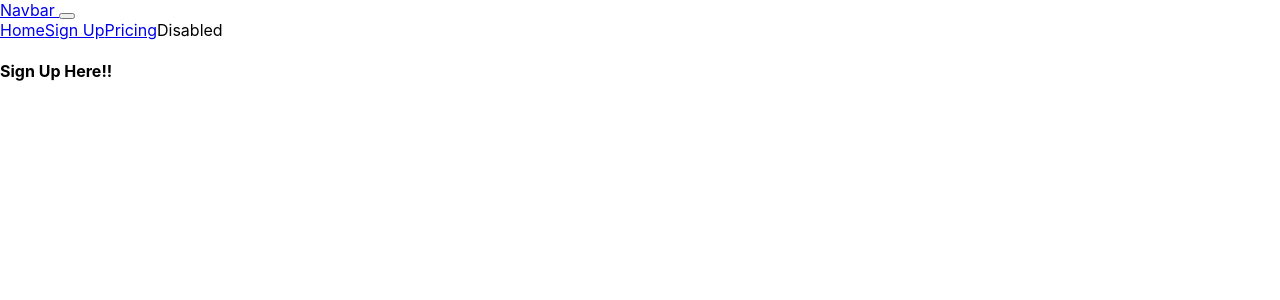
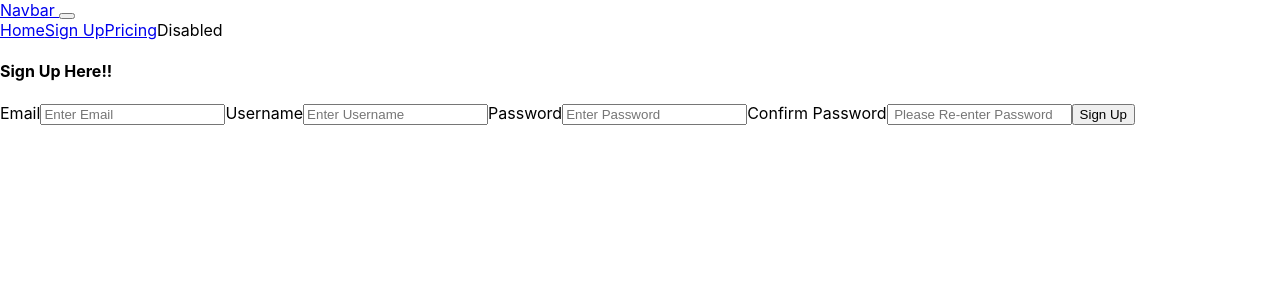
Before and after one commit to Navi-beep/Week8_React_Blog, a React (Create React App) app: page /signup in a window 1280 px wide. Shown: the top 300 px of the page. Built offline with nearby package versions, Linux system fonts and the light colour scheme; the HTML template or start-up script is replaced by a standard one.

Commit message:
reated signup form

```diff
--- a/src/components/Signup.js
+++ b/src/components/Signup.js
@@ -17,10 +17,24 @@ import { useNavigate } from 'react-router-dom'
 
                 <>
                     <h4 className="text-center"> Sign Up Here!!</h4>
+                    <form>
+                        <div className="form-group">
+                        <label htmlFor="email">Email</label>
+                        <input type='text' className='form-control' placeholder='Enter Email' name ='email' />
 
+                        <label htmlFor="Username">Username</label>
+                        <input type='text' className='form-control' placeholder='Enter Username' name ='username' />
 
+                        <label htmlFor="password">Password</label>
+                        <input type='text' className='form-control' placeholder='Enter Password' name ='password' />
 
+                        <label htmlFor="confirmPassword">Confirm Password</label>
+                        <input type='text' className='form-control' placeholder=' Please Re-enter Password' name ='confirmPassword' />
 
+                        <input type='submit' className='btn btn-dark w-75 mt-3' value='Sign Up' />
+
+                        </div>
+                    </form>
                 </>
             )
 
```
